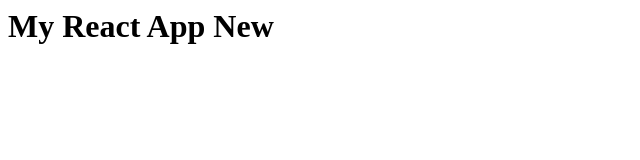
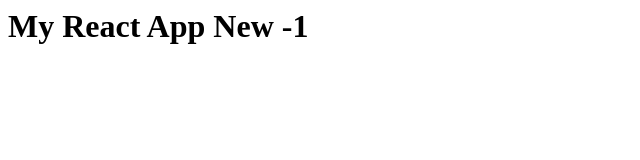
Before and after one commit to syamnath1983/reactApp, a plain HTML site: page index.html in a window 1280 px wide. Shown: the full height of the page, 0-640 px from the left. Drawn offline with Linux system fonts and the light colour scheme.

Commit message:
commit 2

```diff
--- a/index.html
+++ b/index.html
@@ -1 +1 @@
-<h1>My React App New</h1>
+<h1>My React App New -1</h1>
```
